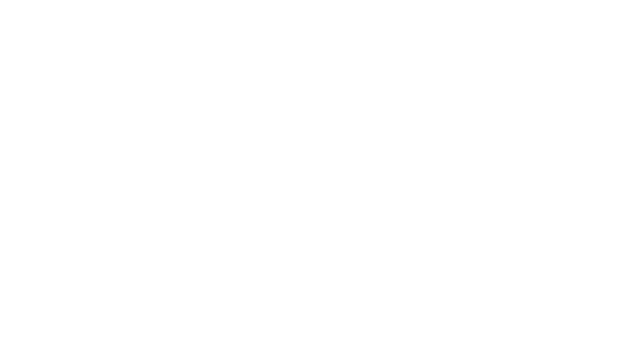
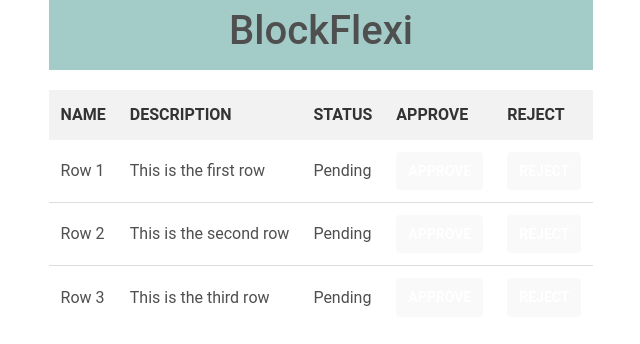
Before and after one commit to Ashwath-learner1/react-project, a React (Vite) app: page /BankAdmin in a window 1280 px wide. Shown: the top 344 px of the page, without its empty margins (319-959 px from the left). Built offline with nearby package versions, Linux system fonts and the light colour scheme.

Commit message:
changed components and bankadmin

```diff
--- /dev/null
+++ b/src/components/Table/Table.css
@@ -0,0 +1,49 @@
+table {
+    border-collapse: collapse;
+    width: 100%;
+    margin: 20px 0;
+  }
+
+  th,
+  td {
+    padding: 12px;
+    text-align: left;
+  }
+
+  th {
+    background-color: #f2f2f2;
+    color: #333;
+    font-weight: bold;
+    text-transform: uppercase;
+  }
+
+  tr {
+    border-bottom: 1px solid #ddd;
+  }
+
+  tr:last-child {
+    border: none;
+  }
+
+  td:last-child {
+    text-align: center;
+  }
+
+  button {
+    padding: 8px 12px;
+    border: none;
+    border-radius: 4px;
+    font-size: 14px;
+    font-weight: bold;
+    text-transform: uppercase;
+    color: #fff;
+    cursor: pointer;
+  }
+
+  button.approve {
+    background-color: #6abf69;
+  }
+
+  button.reject {
+    background-color: #e74c3c;
+  }
--- /dev/null
+++ b/src/components/Table/Table.jsx
@@ -0,0 +1,80 @@
+import React, { useState } from 'react';
+import  './Table.css';
+
+const data = [
+  {
+    id: 1,
+    name: 'Row 1',
+    description: 'This is the first row',
+    status: 'Pending',
+  },
+  {
+    id: 2,
+    name: 'Row 2',
+    description: 'This is the second row',
+    status: 'Pending',
+  },
+  {
+    id: 3,
+    name: 'Row 3',
+    description: 'This is the third row',
+    status: 'Pending',
+  },
+];
+
+const Table = () => {
+  const [rows, setRows] = useState(data);
+
+  const handleApprove = (id) => {
+    setRows(rows.map(row => {
+      if (row.id === id) {
+        return { ...row, status: 'Approved' };
+      }
+      return row;
+    }));
+  };
+
+  const handleReject = (id) => {
+    setRows(rows.map(row => {
+      if (row.id === id) {
+        return { ...row, status: 'Rejected' };
+      }
+      return row;
+    }));
+  };
+
+  return (
+    <table>
+      <thead>
+        <tr>
+          <th>Name</th>
+          <th>Description</th>
+          <th>Status</th>
+          <th>Approve</th>
+          <th>Reject</th>
+        </tr>
+      </thead>
+      <tbody>
+        {rows.map(row => (
+          <tr key={row.id}>
+            <td>{row.name}</td>
+            <td>{row.description}</td>
+            <td>{row.status}</td>
+            <td>
+              {row.status === 'Pending' &&
+                <button onClick={() => handleApprove(row.id)}>Approve</button>
+              }
+            </td>
+            <td>
+              {row.status === 'Pending' &&
+                <button onClick={() => handleReject(row.id)}>Reject</button>
+              }
+            </td>
+          </tr>
+        ))}
+      </tbody>
+    </table>
+  );
+};
+
+export default Table;
--- a/src/pages/App.jsx
+++ b/src/pages/App.jsx
@@ -10,7 +10,7 @@ import {
 }
 from 'mdb-react-ui-kit';
 import axios from 'axios';
-import Header from '../components/Header';
+import Header from '../components/Header/Header';
 
 
 function App() {
--- a/src/pages/BankAdmin.jsx
+++ b/src/pages/BankAdmin.jsx
@@ -1,9 +1,12 @@
 import React from 'react'
+import Header from '../components/Header/Header'
+import Table from '../components/Table/Table'
 
 function BankAdmin() {
   return (
     <div>
-
+  <Header />
+  < Table />
  </div>)
 }
 
--- a/src/pages/Withdraw.jsx
+++ b/src/pages/Withdraw.jsx
@@ -1,37 +1,33 @@
 import axios from "axios";
-// import Sidebar from "../components/Sidebar";
-import { React, useState } from "react";
-// import { redirect } from "react-router-dom";
+import { useState } from "react";
 
 function Withdraw() {
-  const request=useState('Yes')
+  const [status, setStatus] = useState('');
 
   async function withdraw(e) {
     e.preventDefault();
-    await axios
-      .put("http://localhost:5000/withdraw", {
-
-        request
-      })
+    if (window.confirm('Are you sure you want to withdraw the gold?')) {
+      const userEmail = localStorage.getItem('email'); // get the logged-in user's email from local storage
+      await axios.put("http://localhost:5000/withdraw", { email: userEmail, withdrawRequest: 'pending' })
         .then((res) => {
           console.log(res.data);
+          setStatus(res.data.withdrawRequest);
+        })
+        .catch((error) => {
+          console.log(error);
         });
     }
+  }
+
   return (
-    <>
-
-
     <div className="card-container-1">
       <h3>Are you sure you want to withdraw the gold?</h3>
-
       <div className="y-n-buttons">
         <button className="yes" onClick={withdraw}>Yes</button>
-
         <button className="no">No</button>
       </div>
+      <h2>Status: {status}</h2>
     </div>
-
-    </>
   );
 }
 
```
Also changed, not shown: src/components/Modal/Modal.jsx (added, +30 -0 lines), src/components/Header/Header.css (renamed from src/components/Header.css), src/components/Header/Header.jsx (renamed from src/components/Header.jsx). Lines whose indentation alone changed are shown as unchanged.
